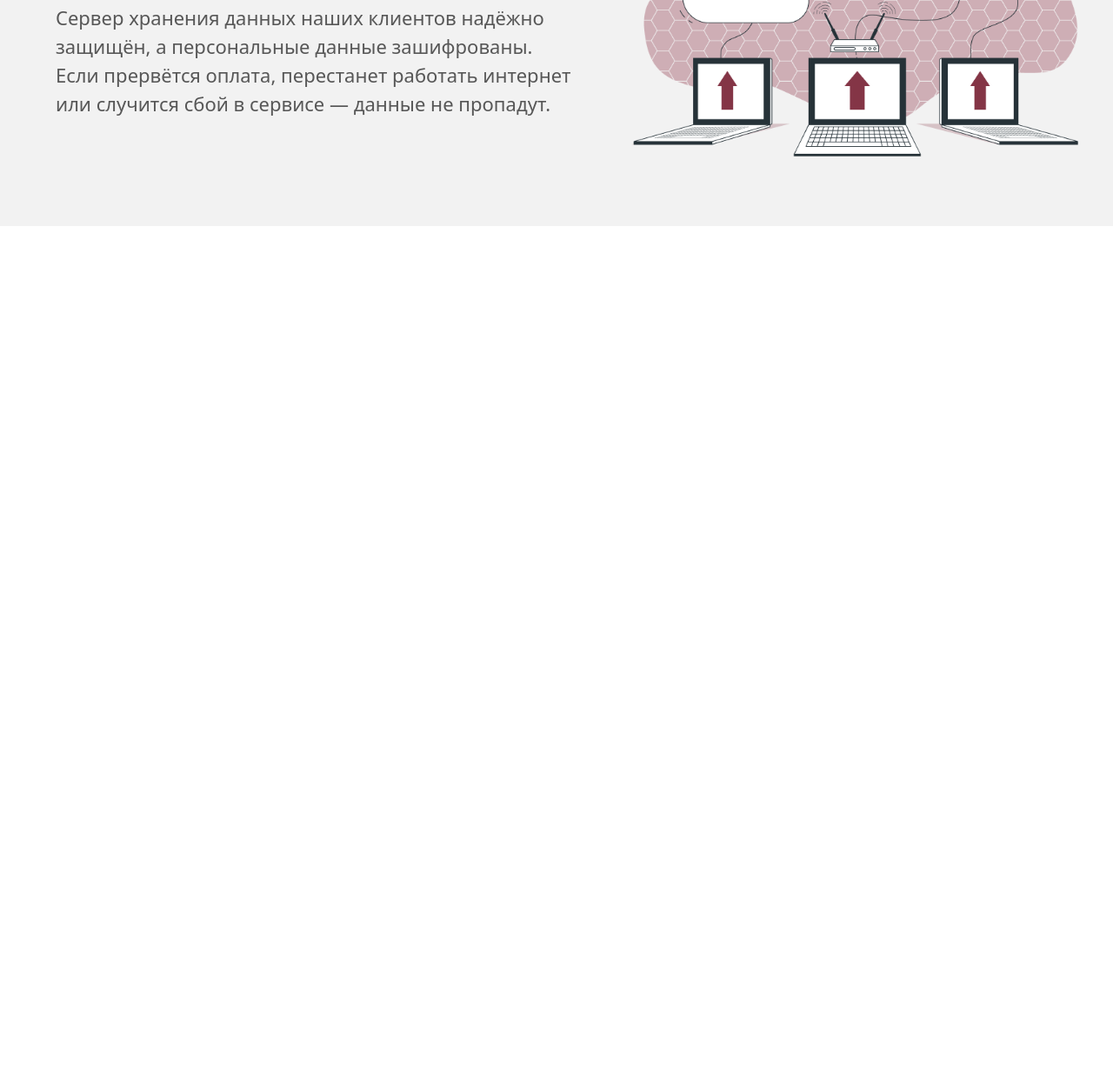
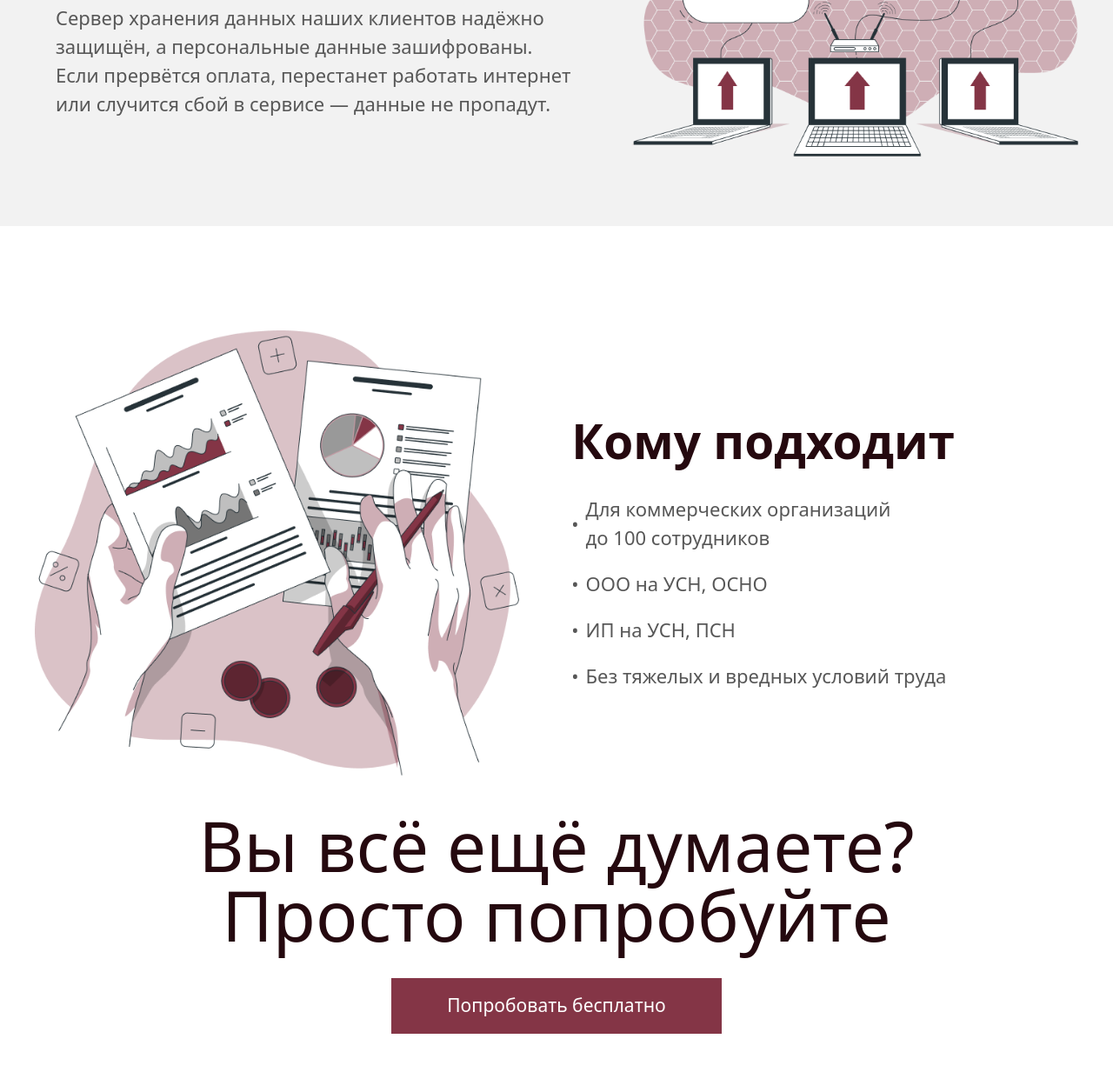
Before and after one commit to Jalilov-dev/Exam-2-Git-Github-Project, a website: page index.html in a window 1280 px wide. Shown: the part 7675-8908 px from the top of the page at 87% size. Before the commit the page ends 7935 px from the top, so only its background shows below. Drawn offline with Linux system fonts and the light colour scheme; files whose address does not match are found by name.

Commit message:
add ninth-section

```diff
--- a/index.html
+++ b/index.html
@@ -183,23 +183,31 @@
                 <img class="lg:w-[500px] w-full " src="./img.png/Frame (3).png" alt="">
             </div>
             <div class="lg:w-[650px] md:w-[600px]">
-                    <p class="lg:text-[60px]/15 md:text-[40px] text-[26px] font-bold text-[#25090F]">Контролируйте сроки регламентных работ</p>
-                    <p class="lg:text-[22px] md:text-[18px] pt-5 text-[#575757]">Сервис автоматически рассчитывает зарплату, больничные, отпускные, декретные, алименты и прочее. Также есть расчёты с налоговой, учёт дивидендов, доходов от аренды, выплат по договорам подряда, подарков и призов.</p>
+                <p class="lg:text-[60px]/15 md:text-[40px] text-[26px] font-bold text-[#25090F]">Контролируйте сроки
+                    регламентных работ</p>
+                <p class="lg:text-[22px] md:text-[18px] pt-5 text-[#575757]">Сервис автоматически рассчитывает зарплату,
+                    больничные, отпускные, декретные, алименты и прочее. Также есть расчёты с налоговой, учёт
+                    дивидендов, доходов от аренды, выплат по договорам подряда, подарков и призов.</p>
             </div>
         </div>
-         <p class="text-center m-auto lg:text-[55px]/15 md:text-[40px] md:w-[629px] px-8 lg:w-auto text-[26px] font-bold text-[#25090F] py-8">Синхронизация данных с ФГИС «Аршин»</p>
+        <p
+            class="text-center m-auto lg:text-[55px]/15 md:text-[40px] md:w-[629px] px-8 lg:w-auto text-[26px] font-bold text-[#25090F] py-8">
+            Синхронизация данных с ФГИС «Аршин»</p>
         <div class="flex justify-center gap-5 items-center flex-wrap px-8">
-                   <div class=" flex gap-4 text-center items-center flex-col justify-center md:w-[267px] md:h-[234px] w-[158px] h-[164px] bg-[#FFFFFF] shadow-[0px_0px_50px_#F2F2F2]">
+            <div
+                class=" flex gap-4 text-center items-center flex-col justify-center md:w-[267px] md:h-[234px] w-[158px] h-[164px] bg-[#FFFFFF] shadow-[0px_0px_50px_#F2F2F2]">
                 <img src="./img.png/exam (2) 1.png" alt="">
                 <p class=" md:text-[30px] font-bold">Результаты поверки</p>
             </div>
 
-                     <div class=" flex gap-4 text-center items-center flex-col justify-center md:w-[267px] md:h-[234px] w-[158px] h-[164px] bg-[#FFFFFF] shadow-[0px_0px_50px_#F2F2F2]">
+            <div
+                class=" flex gap-4 text-center items-center flex-col justify-center md:w-[267px] md:h-[234px] w-[158px] h-[164px] bg-[#FFFFFF] shadow-[0px_0px_50px_#F2F2F2]">
                 <img src="./img.png/Group 924 (1).png" alt="">
                 <p class=" md:text-[30px] font-bold">ГЭТ</p>
             </div>
 
-                     <div class=" flex gap-4 text-center items-center flex-col justify-center md:w-[267px] md:h-[234px] w-[158px] h-[164px] bg-[#FFFFFF] shadow-[0px_0px_50px_#F2F2F2]">
+            <div
+                class=" flex gap-4 text-center items-center flex-col justify-center md:w-[267px] md:h-[234px] w-[158px] h-[164px] bg-[#FFFFFF] shadow-[0px_0px_50px_#F2F2F2]">
                 <img src="./img.png/medal (3) 1.png" alt="">
                 <p class=" md:text-[30px] font-bold">ГРСИ</p>
             </div>
@@ -213,12 +221,18 @@
         </div>
         <div class="lg:w-[670px] px-10 lg:px-0">
             <div>
-                <p class="lg:text-[52px]/15 md:text-[40px] text-[26px] font-bold text-[#25090F]">Работайте вместе с коллегами</p>
-              <p class="md:text-[22px]  pt-5 text-[#575757]">В сервисе могут работать неограниченное количество сотрудников бесплатно, каждому доступны свои роли и функции. Директор и менеджеры выставляют счёт и заводят первичку, а вы выполняете свою часть работы. Ставьте задачи коллегам, общайтесь через чат сервиса.</p>
+                <p class="lg:text-[52px]/15 md:text-[40px] text-[26px] font-bold text-[#25090F]">Работайте вместе
+                    с коллегами</p>
+                <p class="md:text-[22px]  pt-5 text-[#575757]">В сервисе могут работать неограниченное количество
+                    сотрудников бесплатно, каждому доступны свои роли и функции. Директор и менеджеры выставляют счёт
+                    и заводят первичку, а вы выполняете свою часть работы. Ставьте задачи коллегам, общайтесь через чат
+                    сервиса.</p>
             </div>
             <div>
-                <p class="lg:text-[52px]/15 pt-5 md:text-[40px] text-[26px] font-bold text-[#25090F]">Подключите открытый API</p>
-              <p class="md:text-[22px]  pt-5 text-[#575757]">Настройте обмен данными между Бухгалтерией и другими сервисами, в которых работают сотрудники вашей компании.</p>
+                <p class="lg:text-[52px]/15 pt-5 md:text-[40px] text-[26px] font-bold text-[#25090F]">Подключите
+                    открытый API</p>
+                <p class="md:text-[22px]  pt-5 text-[#575757]">Настройте обмен данными между Бухгалтерией и другими
+                    сервисами, в которых работают сотрудники вашей компании.</p>
             </div>
         </div>
     </section>
@@ -227,8 +241,11 @@
     <section class="section-6 bg-[#F2F2F2] py-20">
         <div class="flex justify-between items-start  max-w-300 m-auto pb-5 px-6   flex-col lg:flex-row">
             <div class="md:w-[740px] pt-8">
-             <p class="lg:text-[55px]/15 md:text-[40px] text-[26px] font-bold text-[#25090F]">Автоматизируйте ведение организаций</p>
-                <p class="md:text-[22px]  pt-5 text-[#575757]">Ведите неограниченное количество организаций в одном аккаунте, отслеживайте уведомления по ним. Когда придёт время продлить оплату тарифа — сервис сам напомнит клиенту.</p>
+                <p class="lg:text-[55px]/15 md:text-[40px] text-[26px] font-bold text-[#25090F]">Автоматизируйте ведение
+                    организаций</p>
+                <p class="md:text-[22px]  pt-5 text-[#575757]">Ведите неограниченное количество организаций в одном
+                    аккаунте, отслеживайте уведомления по ним. Когда придёт время продлить оплату тарифа — сервис сам
+                    напомнит клиенту.</p>
             </div>
             <div>
                 <img src="./img.png/Frame 970.png" alt="">
@@ -239,7 +256,8 @@
                 <img src="./img.png/chart (2) 1.png" alt="">
                 <div class="md:w-[481px]">
                     <p class="font-bold text-[#25090F] lg:text-[40px] md:text-[24px] text-[21px]">Графики работ</p>
-                <p class="md:text-[22px]  text-[#575757] ">Просто загрузите скан в сервис, данные заполнятся в форму автоматически</p>
+                    <p class="md:text-[22px]  text-[#575757] ">Просто загрузите скан в сервис, данные заполнятся в форму
+                        автоматически</p>
                 </div>
             </div>
 
@@ -247,52 +265,102 @@
                 <img src="./img.png/cells 1.png" alt="">
                 <div class="md:w-[481px]">
                     <p class="font-bold text-[#25090F] lg:text-[40px] md:text-[24px] text-[21px]">Таблицы отчетности</p>
-                <p class="md:text-[22px]  text-[#575757] ">Просто загрузите скан в сервис, данные заполнятся в форму автоматически</p>
+                    <p class="md:text-[22px]  text-[#575757] ">Просто загрузите скан в сервис, данные заполнятся в форму
+                        автоматически</p>
                 </div>
             </div>
         </div>
     </section>
 
     <section class="section-7 max-w-300 m-auto my-30  ">
-        <p class="text-center m-auto lg:text-[55px]/15 md:text-[40px] px-8 lg:w-auto text-[26px] font-bold text-[#25090F] pb-8">Поможем, подскажем</p>
+        <p
+            class="text-center m-auto lg:text-[55px]/15 md:text-[40px] px-8 lg:w-auto text-[26px] font-bold text-[#25090F] pb-8">
+            Поможем, подскажем</p>
         <div class="flex justify-between items-center px-6 flex-col lg:flex-row gap-5">
-             <div class="lg:w-[410px] lg:h-[470px] md:items-center  flex rounded-[25px] md:flex-row gap-2 lg:flex-col items-start flex-col lg:justify-center md:gap-4 md:p-15 p-4 bg-[#FFFFFF] shadow-[0px_0px_50px_#F2F2F2]">
+            <div
+                class="lg:w-[410px] lg:h-[470px] md:items-center  flex rounded-[25px] md:flex-row gap-2 lg:flex-col items-start flex-col lg:justify-center md:gap-4 md:p-15 p-4 bg-[#FFFFFF] shadow-[0px_0px_50px_#F2F2F2]">
                 <img src="./img.png/file-and-folder 1.png" alt="">
                 <div>
                     <p class="lg:text-[40px]/10 md:text-[24px] text-[21px] font-bold">Шаблоны документов</p>
-                <p class="lg:text-[22px]  md:pt-4 text-[#575757]">Веб-сервис работает везде, где есть интернет. Обновляется бесплатно, автоматически</p>
+                    <p class="lg:text-[22px]  md:pt-4 text-[#575757]">Веб-сервис работает везде, где есть интернет.
+                        Обновляется бесплатно, автоматически</p>
                 </div>
             </div>
 
-                <div class="lg:w-[410px] lg:h-[470px] md:items-center  flex rounded-[25px] md:flex-row gap-2 lg:flex-col items-start flex-col lg:justify-center md:gap-4 md:p-15 p-4 bg-[#FFFFFF] shadow-[0px_0px_50px_#F2F2F2]">
+            <div
+                class="lg:w-[410px] lg:h-[470px] md:items-center  flex rounded-[25px] md:flex-row gap-2 lg:flex-col items-start flex-col lg:justify-center md:gap-4 md:p-15 p-4 bg-[#FFFFFF] shadow-[0px_0px_50px_#F2F2F2]">
                 <img src="./img.png/documents (3) 1.png" alt="">
                 <div>
                     <p class="lg:text-[40px]/10 md:text-[24px] text-[21px] font-bold">Нормативная база</p>
-                <p class="lg:text-[22px]  md:pt-4 text-[#575757]">Сервис можно освоить за 2 дня, он простой и понятный. Есть подсказки, напоминания</p>
+                    <p class="lg:text-[22px]  md:pt-4 text-[#575757]">Сервис можно освоить за 2 дня, он простой
+                        и понятный. Есть подсказки, напоминания</p>
                 </div>
             </div>
 
-                  <div class="lg:w-[410px] lg:h-[470px] md:items-center  flex rounded-[25px] md:flex-row gap-2 lg:flex-col items-start flex-col lg:justify-center md:gap-4 md:p-15 p-4 bg-[#FFFFFF] shadow-[0px_0px_50px_#F2F2F2]">
+            <div
+                class="lg:w-[410px] lg:h-[470px] md:items-center  flex rounded-[25px] md:flex-row gap-2 lg:flex-col items-start flex-col lg:justify-center md:gap-4 md:p-15 p-4 bg-[#FFFFFF] shadow-[0px_0px_50px_#F2F2F2]">
                 <img src="./img.png/support (4) 1.png" alt="">
                 <div>
                     <p class="lg:text-[40px]/10 md:text-[24px] text-[21px] font-bold">Техподдержка</p>
-                <p class="lg:text-[22px]  md:pt-4 text-[#575757]">Автозаполнение по ИНН, распознавание накладных, загрузка данных из 1С</p>
+                    <p class="lg:text-[22px]  md:pt-4 text-[#575757]">Автозаполнение по ИНН, распознавание накладных,
+                        загрузка данных из 1С</p>
                 </div>
             </div>
         </div>
     </section>
 
-    <section class="section-7 bg-[#F2F2F2] py-20">
+    <section class="section-8 bg-[#F2F2F2] py-20">
         <div class="flex justify-between max-w-300 m-auto items-center flex-col lg:flex-row gap-5">
             <div class="lg:w-[769px] px-6 md:w-[690px]">
-                     <p class="lg:text-[55px]/15 md:text-[40px] text-[26px] font-bold text-[#25090F] pb-8">Резервное копирование данных</p>
-                     <p class="md:text-[22px] md:w-[600px]  text-[#575757]">Сервер хранения данных наших клиентов надёжно защищён, а персональные данные зашифрованы. Если прервётся оплата, перестанет работать интернет или случится сбой в сервисе — данные не пропадут.</p>
+                <p class="lg:text-[55px]/15 md:text-[40px] text-[26px] font-bold text-[#25090F] pb-8">Резервное
+                    копирование данных</p>
+                <p class="md:text-[22px] md:w-[600px]  text-[#575757]">Сервер хранения данных наших клиентов надёжно
+                    защищён, а персональные данные зашифрованы. Если прервётся оплата, перестанет работать интернет
+                    или случится сбой в сервисе — данные не пропадут.</p>
             </div>
             <div class="lg:w-[50%]">
                 <img src="./img.png/Frame (5).png" alt="">
             </div>
         </div>
     </section>
+
+    <section class="section-9 max-w-300 m-auto my-30 ">
+        <div
+            class="flex justify-between items-center md:items-start lg:items-center flex-col-reverse lg:flex-row gap-5">
+            <div class="lg:w-[50%] m-auto">
+                <img src="./img.png/Frame (6).png" alt="">
+            </div>
+            <div class="px-6 md:px-10">
+                <p class="lg:text-[55px]/15 md:text-[40px] text-[26px] font-bold text-[#25090F] pb-8">Кому подходит</p>
+                <div class="flex flex-col gap-5">
+                    <div class="flex items-center gap-2 text-[22px] text-[#575757]">
+                        <p>•</p>
+                        <p>Для коммерческих организаций до 100 сотрудников</p>
+                    </div>
+
+                    <div class="flex items-center gap-2 text-[22px] text-[#575757]">
+                        <p>•</p>
+                        <p>ООО на УСН, ОСНО</p>
+                    </div>
+
+                    <div class="flex items-center gap-2 text-[22px] text-[#575757]">
+                        <p>•</p>
+                        <p>ИП на УСН, ПСН</p>
+                    </div>
+
+                    <div class="flex items-center gap-2 text-[22px] text-[#575757]">
+                        <p>•</p>
+                        <p>Без тяжелых и вредных условий труда</p>
+                    </div>
+                </div>
+            </div>
+        </div>
+        <div class="flex flex-col gap-8 items-center text-center py-10">
+            <p class="lg:text-[80px]/20 md:text-[55px]/15   text-[34px]  text-[#25090F]">Вы всё ещё думаете? <br>
+                Просто попробуйте</p>
+            <button class="py-4 px-16 text-[21px] text-white border-1 border-solid blrder-[#6A3B45] bg-[#843546]">Попробовать бесплатно</button>
+        </div>
+    </section>
 </body>
 
 </html>
```
Also changed, not shown: img.png/Frame (6).png (added), src/output.css. Lines whose indentation alone changed are shown as unchanged.
